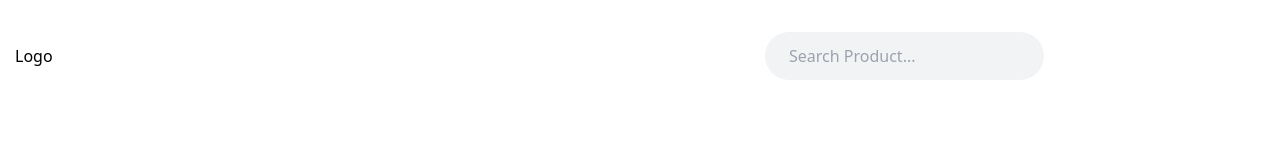
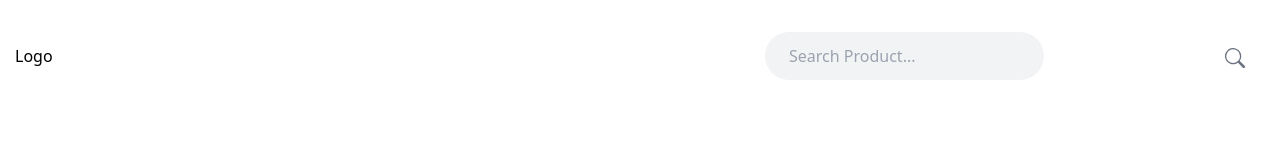
Before and after one commit to Brunogabriel-dev/ecommerce-web-ts, a React (Vite) app: page / in a window 1280 px wide. Shown: the top 160 px of the page. Built offline with nearby package versions, Linux system fonts and the light colour scheme.

Commit message:
Inclusão de texto

```diff
--- a/package.json
+++ b/package.json
@@ -11,7 +11,8 @@
   },
   "dependencies": {
     "react": "^18.3.1",
-    "react-dom": "^18.3.1"
+    "react-dom": "^18.3.1",
+    "react-icons": "^5.3.0"
   },
   "devDependencies": {
     "@eslint/js": "^9.13.0",
--- a/src/Navbar.tsx
+++ b/src/Navbar.tsx
@@ -1,13 +1,17 @@
+import { BsSearch } from "react-icons/bs"
+
 const Navbar = () => {
   return (<div className="container hidden lg:block">
     <div className="flex justify-between items-center pt-8">
       <h1 className="text-4x1 font-medium">Logo</h1>
       <div className="relative w-full max-w-[500px]">
         <input className="bg-[#f2f3f5]  border-none outline-none px-6 py-3 rounded-[30px]" type="text" placeholder="Search Product..."/>
+
+        <BsSearch className="absolute top-0 right-0 mt-4 mr-5 text-gray-500" size={20} />
       </div>
     </div>
   </div>
   );
 };
 
-export default Navbar
+export default Navbar;
```
Also changed, not shown: 1 other file (tests, documents, lock files or other folders).
